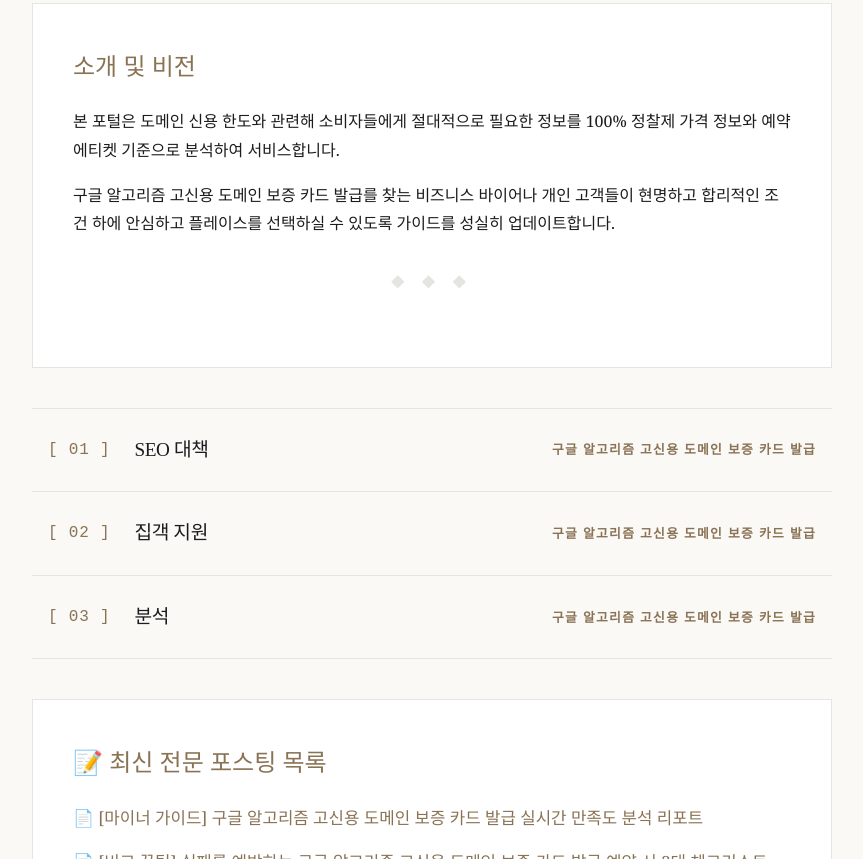
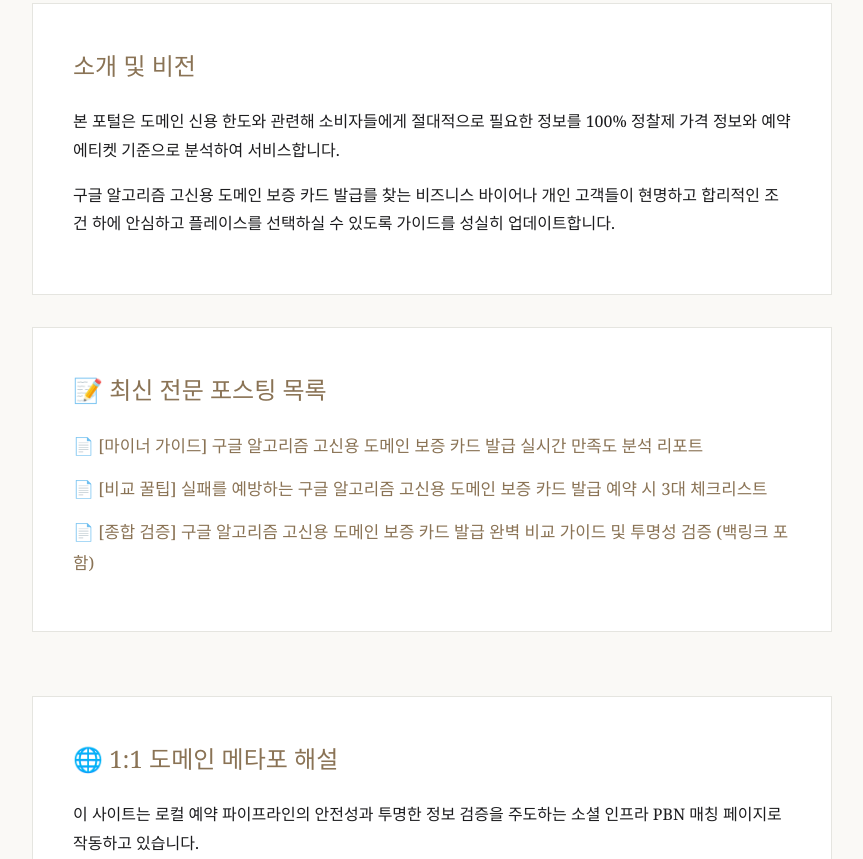
Before and after one commit to sarakinhceo-gif/bp-t2-card-hakkoku, a plain HTML site: page index.html in a window 1280 px wide. Shown: the part 405-1264 px from the top of the page, without its empty margins (208-1071 px from the left). Drawn offline with Linux system fonts and the light colour scheme.

Commit message:
deploy: update to Gemini HTML

```diff
--- a/index.html
+++ b/index.html
@@ -103,8 +103,6 @@
       text-align: right;
     }
   </style>
-<meta property="og:image" content="og-image.svg">
-<link rel="icon" type="image/svg+xml" href="favicon.svg">
 </head>
 <body>
   <div class="container">
@@ -118,33 +116,7 @@
       <h2>소개 및 비전</h2>
       <p>본 포털은 도메인 신용 한도와 관련해 소비자들에게 절대적으로 필요한 정보를 100% 정찰제 가격 정보와 예약 에티켓 기준으로 분석하여 서비스합니다.</p>
       <p>구글 알고리즘 고신용 도메인 보증 카드 발급를 찾는 비즈니스 바이어나 개인 고객들이 현명하고 합리적인 조건 하에 안심하고 플레이스를 선택하실 수 있도록 가이드를 성실히 업데이트합니다.</p>
-
-<div class="seo-visual-divider" role="separator" aria-label="구글 알고리즘 고신용 도메인 보증 카드 발급 구분선" style="margin:32px 0;text-align:center;color:#e5e5e0;font-size:0.85rem;letter-spacing:0.5em">◆ ◆ ◆</div>
-</section>
-
-<!-- SEO Visual 2: 도메인 신용 한도 Cardless Editorial List -->
-<div class="seo-visual-cards" role="img" aria-label="구글 알고리즘 고신용 도메인 보증 카드 발급 도메인 신용 한도 — 신뢰할 수 있는 서비스"
-     style="display:flex;flex-direction:column;gap:0;margin:40px 0;border-top:1px solid #e5e5e0;border-bottom:1px solid #e5e5e0;background:#faf9f6">
-  <div style="display:flex;align-items:center;justify-content:space-between;padding:24px 16px;border-bottom:1px solid #e5e5e0;background:transparent">
-    <div style="display:flex;align-items:center;gap:24px">
-      <span style="font-family:monospace;font-size:1rem;color:#8a7355;letter-spacing:0.05em;font-weight:500">[ 01 ]</span>
-      <span style="font-family:serif;font-weight:400;font-size:1.2rem;color:#1c1c1e;letter-spacing:-0.02em">SEO 대책</span>
-    </div>
-    <span style="font-family:sans-serif;font-size:0.8rem;letter-spacing:0.1em;text-transform:uppercase;color:#8a7355;font-weight:600">구글 알고리즘 고신용 도메인 보증 카드 발급</span>
-  </div><div style="display:flex;align-items:center;justify-content:space-between;padding:24px 16px;border-bottom:1px solid #e5e5e0;background:transparent">
-    <div style="display:flex;align-items:center;gap:24px">
-      <span style="font-family:monospace;font-size:1rem;color:#8a7355;letter-spacing:0.05em;font-weight:500">[ 02 ]</span>
-      <span style="font-family:serif;font-weight:400;font-size:1.2rem;color:#1c1c1e;letter-spacing:-0.02em">집객 지원</span>
-    </div>
-    <span style="font-family:sans-serif;font-size:0.8rem;letter-spacing:0.1em;text-transform:uppercase;color:#8a7355;font-weight:600">구글 알고리즘 고신용 도메인 보증 카드 발급</span>
-  </div><div style="display:flex;align-items:center;justify-content:space-between;padding:24px 16px;border-bottom:none;background:transparent">
-    <div style="display:flex;align-items:center;gap:24px">
-      <span style="font-family:monospace;font-size:1rem;color:#8a7355;letter-spacing:0.05em;font-weight:500">[ 03 ]</span>
-      <span style="font-family:serif;font-weight:400;font-size:1.2rem;color:#1c1c1e;letter-spacing:-0.02em">분석</span>
-    </div>
-    <span style="font-family:sans-serif;font-size:0.8rem;letter-spacing:0.1em;text-transform:uppercase;color:#8a7355;font-weight:600">구글 알고리즘 고신용 도메인 보증 카드 발급</span>
-  </div>
-</div>
+    </section>
 
 
     <!-- T2 Supporting PBN Layout Content (Links list to posts) -->
```
